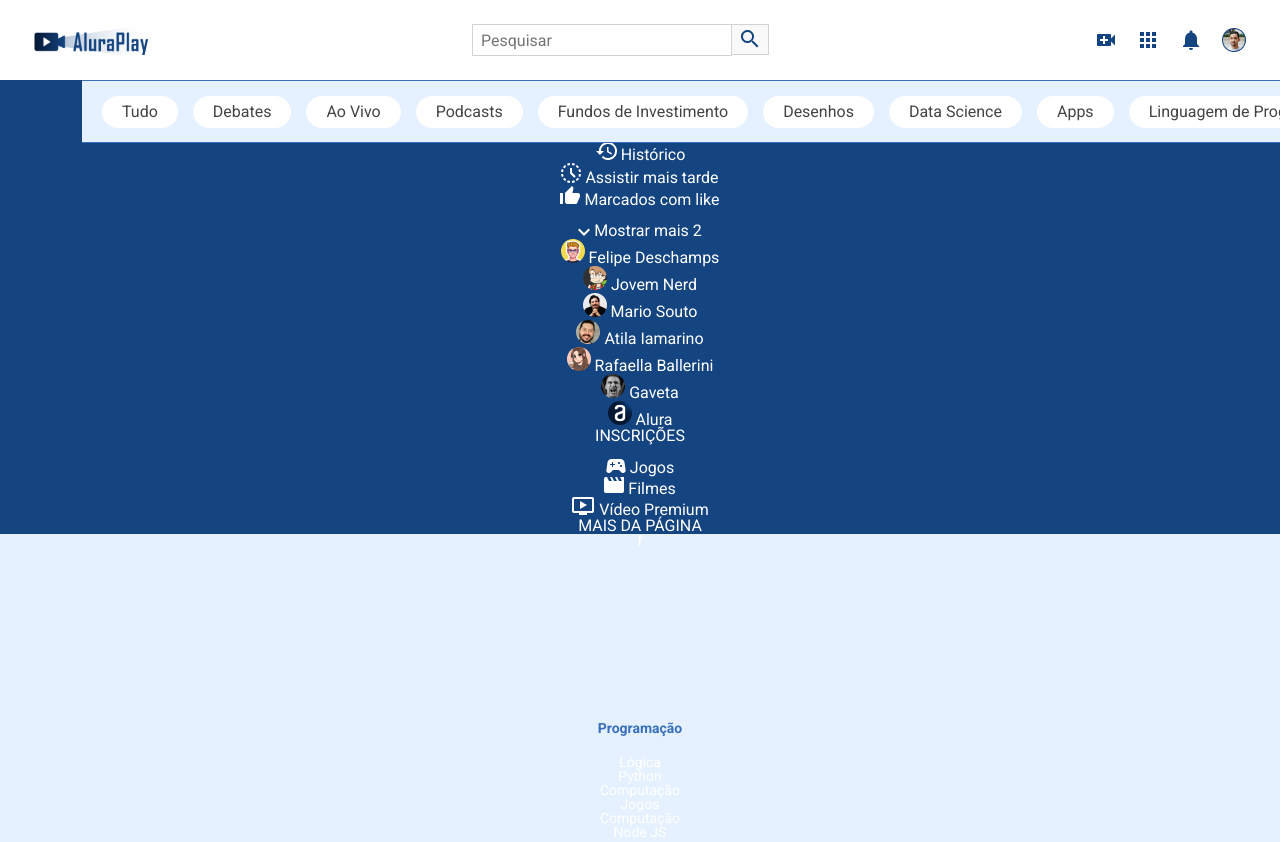
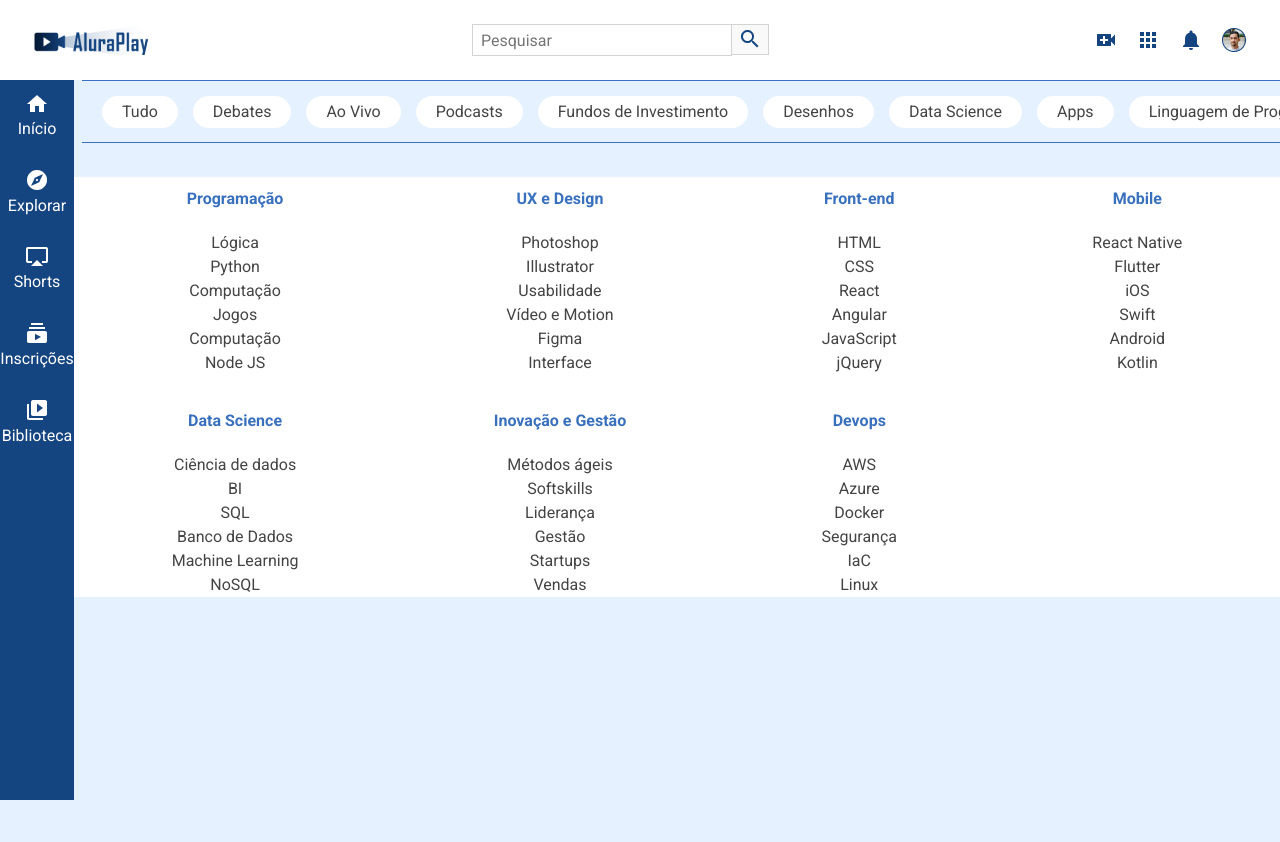
Before and after one commit to novaella23/HTML_CSS, a plain HTML site: page CSS Flexbox e layouts responsivos/aula-1/aluraPlay/index.html in a window 1280 px wide. Shown: the top 842 px of the page. After the commit the page ends 800 px from the top, so only its background shows below. Drawn offline with Linux system fonts and the light colour scheme.

Commit message:
16h30 06-03

```diff
--- a/CSS Flexbox e layouts responsivos/aula-1/aluraPlay/css/estilos.css
+++ b/CSS Flexbox e layouts responsivos/aula-1/aluraPlay/css/estilos.css
@@ -2,10 +2,10 @@
 *::before,
 *::after {
   --azul-escuro: #154580;
-    --azul-medio: #3970BE;
-    --azul-claro: #E5F1FF;
+  --azul-medio: #3970be;
+  --azul-claro: #e5f1ff;
   --cinza-texto: #444444;
-    --cinza-claro: #ECECEC;
+  --cinza-claro: #ececec;
   box-sizing: border-box;
 }
 
@@ -52,7 +52,7 @@ body {
   background-repeat: no-repeat;
   background-position: center;
   border: 1px solid rgb(211, 211, 211);
-    background-color: #F9F9F9;
+  background-color: #f9f9f9;
   border-left: none;
   padding: 8px 18px 5px;
   cursor: pointer;
@@ -101,7 +101,7 @@ body {
 
 .menu__itens:hover {
   background-color: var(--azul-medio);
-    transition: .5s;
+  transition: 0.5s;
 }
 
 .icone__inicio::before {
@@ -206,7 +206,7 @@ body {
 .superior__item:hover {
   color: white;
   background-color: var(--azul-escuro);
-    transition: .5s;
+  transition: 0.5s;
 }
 
 /* SEÇÃO VÍDEOS */
@@ -220,7 +220,7 @@ body {
   transform: scale(1.3);
   background-color: var(--azul-claro);
   z-index: 2;
-    transition: .5s;
+  transition: 0.5s;
 }
 
 .descricao-video h3 {
@@ -250,8 +250,7 @@ body {
   padding: 10px 0 20px 0;
 }
 
-@media(min-width: 834px) {
-
+@media (min-width: 834px) {
   body {
     height: 100vh;
   }
@@ -296,11 +295,9 @@ body {
     height: 420px;
     padding-left: 74px;
   }
-
 }
 
-@media(min-width: 1440px) {
-
+@media (min-width: 1440px) {
   /* SEÇÃO SUPERIOR */
 
   .superior__secao__container {
@@ -326,5 +323,4 @@ body {
     padding-left: 240px;
     height: 225px;
   }
-
 }
--- a/CSS Flexbox e layouts responsivos/aula-1/aluraPlay/css/flexbox.css
+++ b/CSS Flexbox e layouts responsivos/aula-1/aluraPlay/css/flexbox.css
@@ -39,6 +39,37 @@
   margin-right: 0;
 } */
 
+/* LATERAL ==> ASIDE */
+
+.menu__container {
+  position: fixed;
+  width: 100%;
+  height: 74px;
+  bottom: 0%;
+}
+
+.menu__lista {
+  display: flex;
+  justify-content: space-around;
+  height: 100%;
+}
+
+.menu__lista li {
+  align-self: center; /*propriedade exclusiva do item*/
+}
+
+.menu__lista:nth-child(2),
+.menu__lista:nth-child(3),
+.menu__lista:nth-child(4) {
+  display: none;
+}
+
+.menu__itens {
+  display: flex;
+  flex-direction: column;
+  gap: 5px;
+}
+
 @media (min-width: 834px) {
   /* CABEÇALHO */
 
@@ -50,4 +81,32 @@
   .rodape__container {
     justify-content: space-between;
   }
+
+  .menu__container {
+    left: 0;
+    height: auto;
+    width: 74px;
+    top: 80px;
+  }
+  .menu__lista {
+    flex-direction: column;
+    justify-content: flex-start;
+    padding-top: 15px;
+    gap: 33px;
+  }
 }
+@media (min-width: 1440px) {
+  .menu__container {
+    width: 239px;
+    overflow: scroll;
+  }
+  .menu__lista:nth-child(2),
+  .menu__lista:nth-child(3),
+  .menu__lista:nth-child(4) {
+    display: flex;
+  }
+  .menu__lista {
+    height: auto;
+    padding: 20px 17px 20px 15px;
+  }
+}
--- a/CSS Flexbox e layouts responsivos/aula-1/aluraPlay/index.html
+++ b/CSS Flexbox e layouts responsivos/aula-1/aluraPlay/index.html
@@ -216,7 +216,7 @@
     <ul class="videos__container"></ul>
 
     <!-- <Seção rodapé> -->
-    <footer class="c">
+    <footer class="rodape__container">
       <section>
         <h2 class="rodape__titulo">Programação</h2>
         <p class="rodape__texto">Lógica</p>
```
Lines whose indentation alone changed are shown as unchanged.
